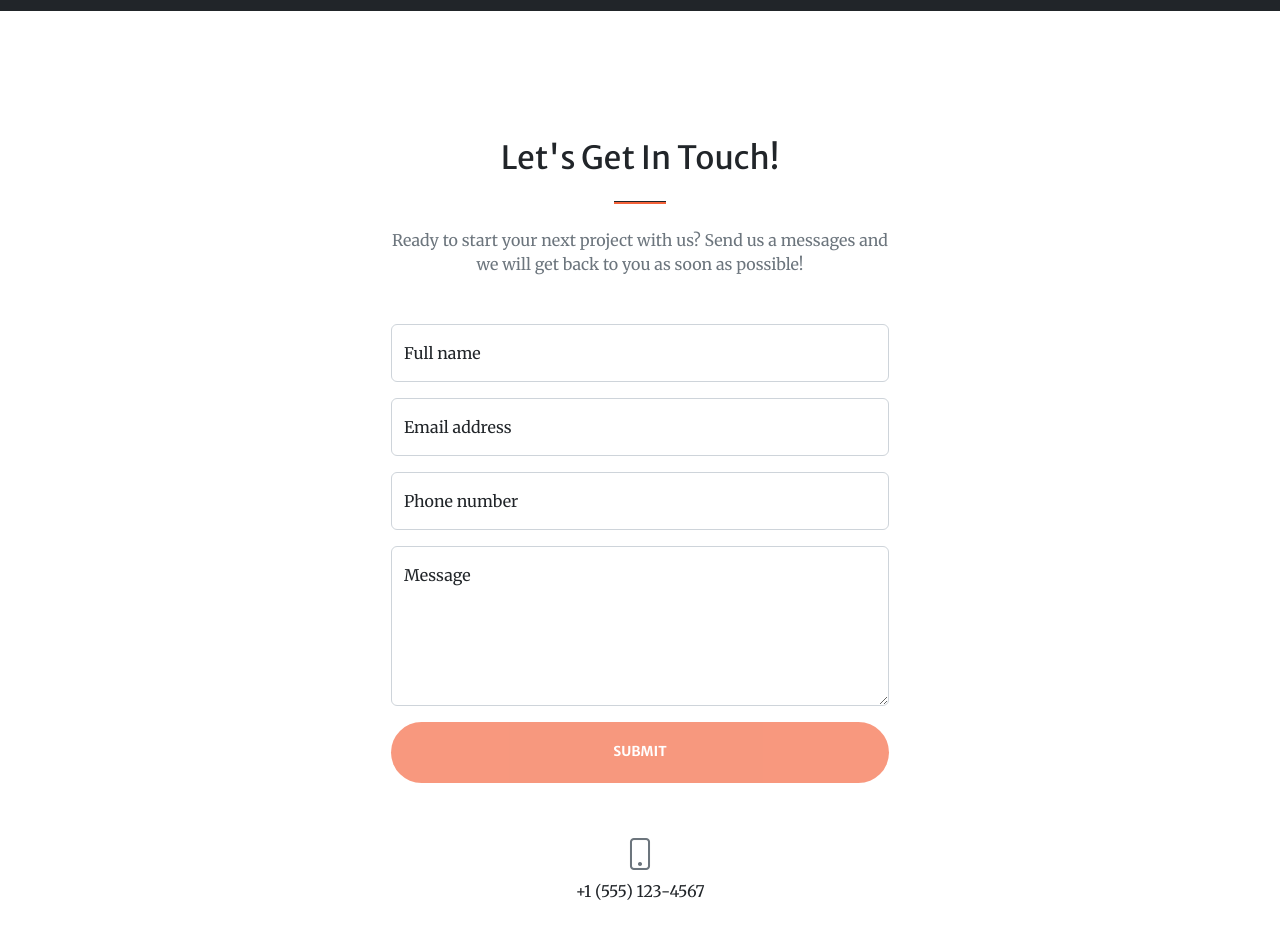
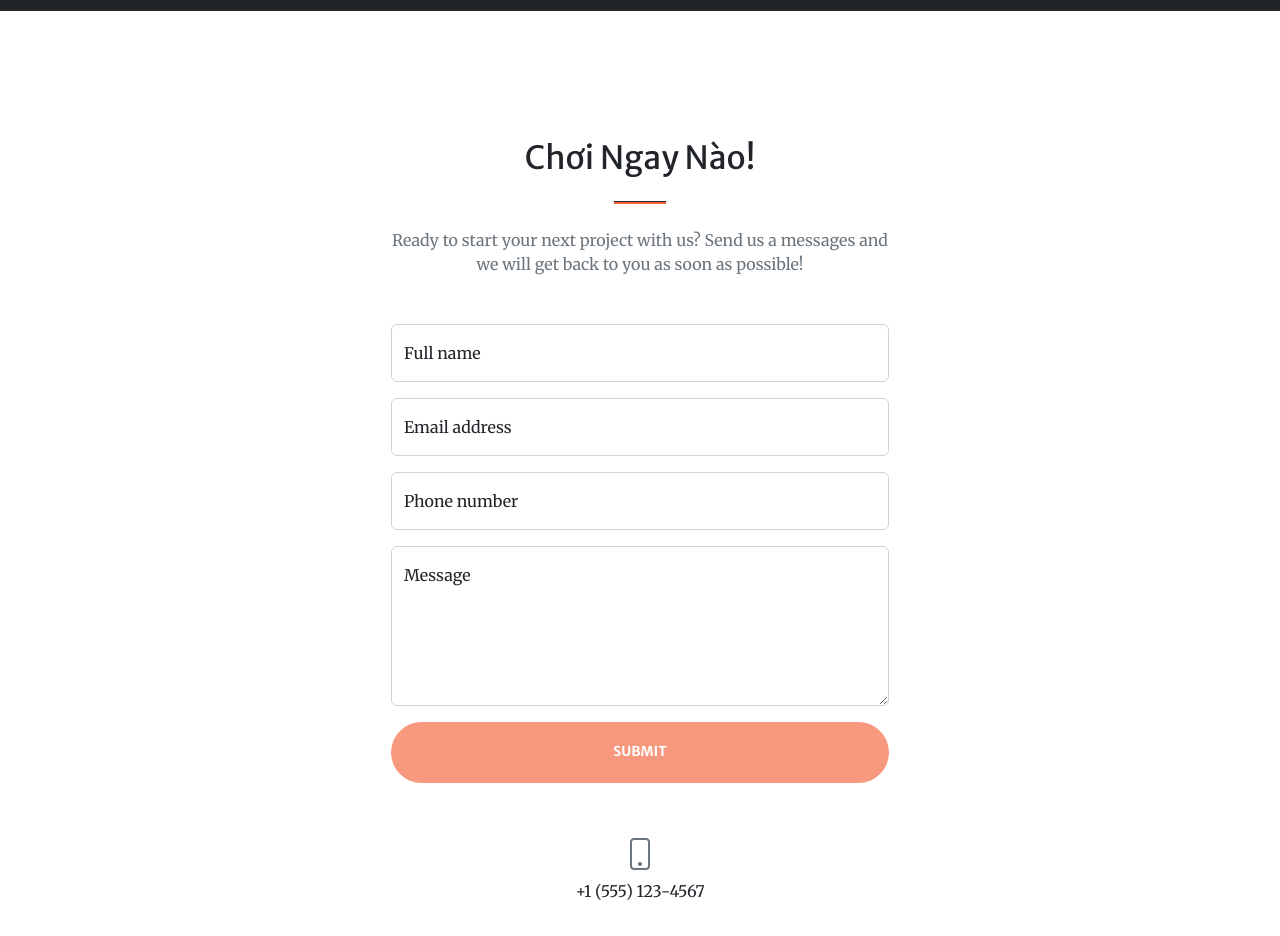
Before and after one commit to nahhididwin/vnbwp, a plain HTML site: page index.html in a window 1280 px wide. Shown: the part 2700-3636 px from the top of the page. Drawn offline with nearby package versions, Linux system fonts and the light colour scheme; some packages are replaced by stand-ins of ours; a script that the page names is missing.

Commit message:
Update index.html

```diff
--- a/index.html
+++ b/index.html
@@ -172,7 +172,7 @@
             <div class="container px-4 px-lg-5">
                 <div class="row gx-4 gx-lg-5 justify-content-center">
                     <div class="col-lg-8 col-xl-6 text-center">
-                        <h2 class="mt-0">Let's Get In Touch!</h2>
+                        <h2 class="mt-0">Chơi Ngay Nào!</h2>
                         <hr class="divider" />
                         <p class="text-muted mb-5">Ready to start your next project with us? Send us a messages and we will get back to you as soon as possible!</p>
                     </div>
```
